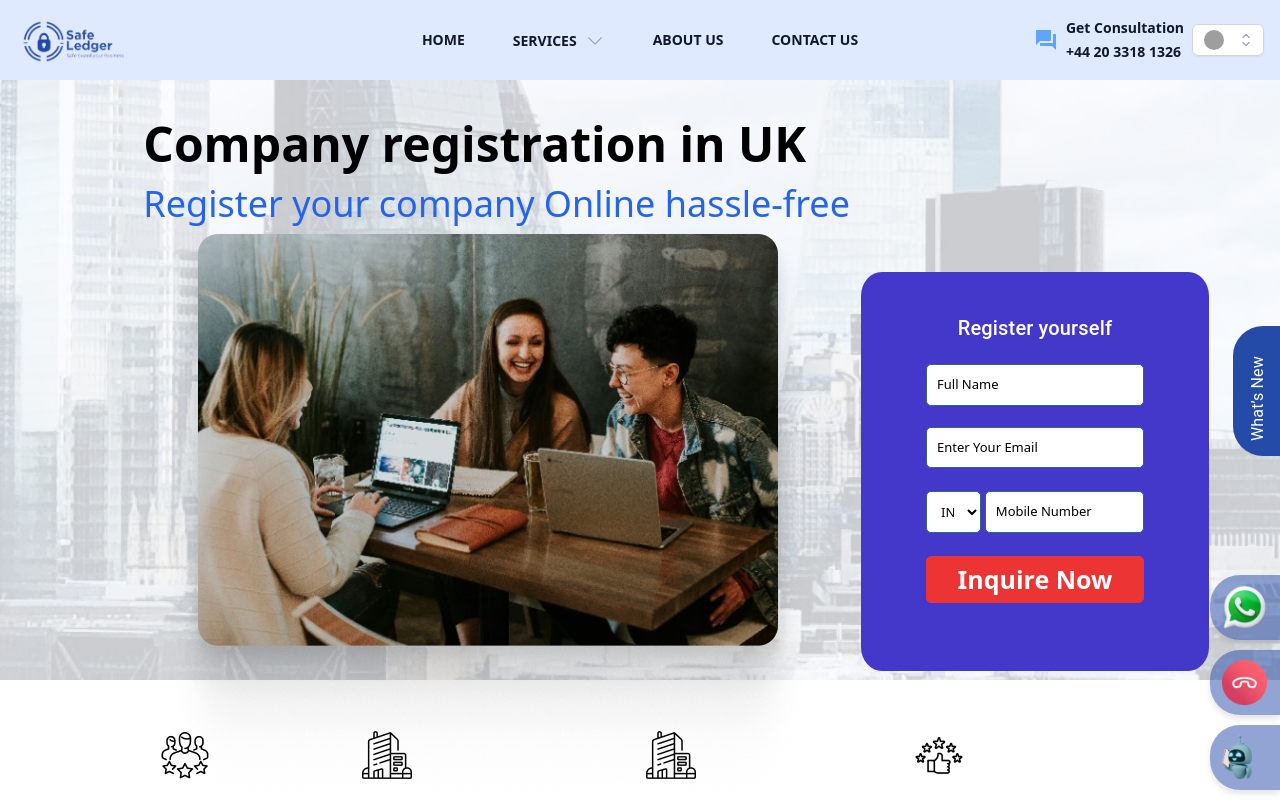
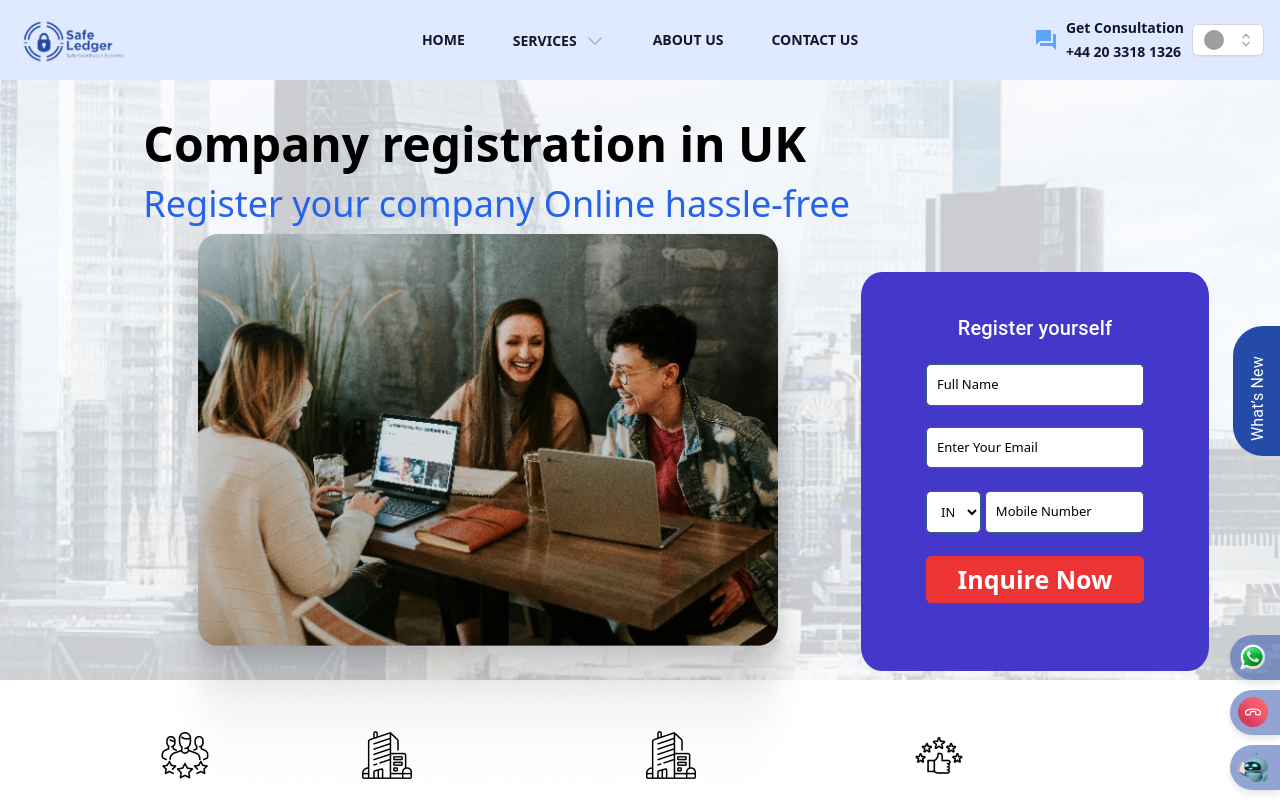
Before and after one commit to ahsanofficial/safeledger.net, a Next.js app: page /landing2 in a window 1280 px wide. Shown: the top 800 px of the page. Built offline with nearby package versions, Linux system fonts and the light colour scheme; grey boxes are pictures that could not be loaded.

Commit message:
Fix Error

```diff
--- a/components/Icon/page.tsx
+++ b/components/Icon/page.tsx
@@ -24,11 +24,11 @@ const RightIcon: React.FC = () => {
         <div className={styles.whatsappIconContainer}>
           <img src={whatsapp.src} className={styles.what}/>
         </div>
-        <div className={styles.phoneNumberContainer}>
-          <img src={number.src} className={styles.phone}/>
+        <div className={styles.whatsappIconContainer}>
+          <img src={number.src} className={styles.what}/>
         </div>
-        <div className={styles.phoneNumberContainer}>
-          <img src={chat.src} className={styles.chatbot}/>
+        <div className={styles.whatsappIconContainer}>
+          <img src={chat.src} className={styles.what}/>
         </div>
       </div>
       <div className={`${styles.new}  mb-36`}>
--- a/components/Icon/style.module.css
+++ b/components/Icon/style.module.css
@@ -21,14 +21,14 @@
 .whatsappIconContainer {
     background-color: #244BA880;
     color: white;
-    padding: 7px 10px;
+    padding: 7px 8px;
     border-radius: 30px 0px 0px 30px;
     margin-bottom: 10px;
     cursor: pointer;
     box-shadow: 0px 4px 6px rgba(0, 0, 0, 0.1);
     transition: background-color 0.3s ease;
-    width: 70px;
-    height: 65px;
+    width: 50px;
+    height: 45px;
 }
 
 .whatsappIconContainer:hover {
@@ -38,7 +38,7 @@
 .phoneNumberContainer {
     background-color: #244BA880;
     color: white;
-    padding: 10px 12px;
+    padding: 5px 10px;
     border-radius: 30px 0px 0px 30px;
     margin-bottom: 10px;
     cursor: pointer;
@@ -53,8 +53,8 @@
 }
 
 .what {
-    width: 50px;
-    height: 50px;
+    width: 30px;
+    height: 30px;
     align-items: center;
 }
 
--- a/components/Landing2/Landing2Mission/page.tsx
+++ b/components/Landing2/Landing2Mission/page.tsx
@@ -208,7 +208,7 @@ const Landing2Mission = () => {
 
   return (
     <div className={`pb-5 ${styles.bg}`}>
-      <p className='text-3xl text-center pt-10'>Quick Guide to Services <span className='text-indigo-600'>We Offer</span></p>
+      <p className='text-xl text-center pt-10'>Quick Guide to Services <span className='text-indigo-600'>We Offer</span></p>
       <Box sx={{ position: 'relative', marginBottom: '16px', marginTop: '25px' }}>
         <IconButton sx={{
           position: 'absolute', left: '8%', top: '50%', transform: 'translateY(-50%)', transition: 'transform 0.3s ease-in-out',
--- a/components/Landing2/Landing2Qualities/style.module.css
+++ b/components/Landing2/Landing2Qualities/style.module.css
@@ -10,7 +10,6 @@
 
 @media (min-width: 300px) and (max-width: 450px) {
   .bg {
-    width: 100%;
     margin-top: 30px !important;
     padding: 0px 10px 0px 10px;
   }
--- a/components/Landing2/LandingBanner2/page.tsx
+++ b/components/Landing2/LandingBanner2/page.tsx
@@ -57,7 +57,7 @@ const HeroSection: React.FC = () => {
       <div>
         <div>
           {isMobile && (
-            <div className={styles.container}>
+            <div className={`mb-8 ${styles.container}`} >
               <div className={styles.formContainer}>
                 <Typography
                   variant="h6"
--- a/components/Landing2/LandingBanner2/style.module.css
+++ b/components/Landing2/LandingBanner2/style.module.css
@@ -11,7 +11,7 @@
 
 .formContainer {
   padding: 20px;
-  margin-right: 20px;
+  margin-right: 35px;
   background-color: #4338ca;
   border-radius: 6%;
   /* position: relative; */
```
